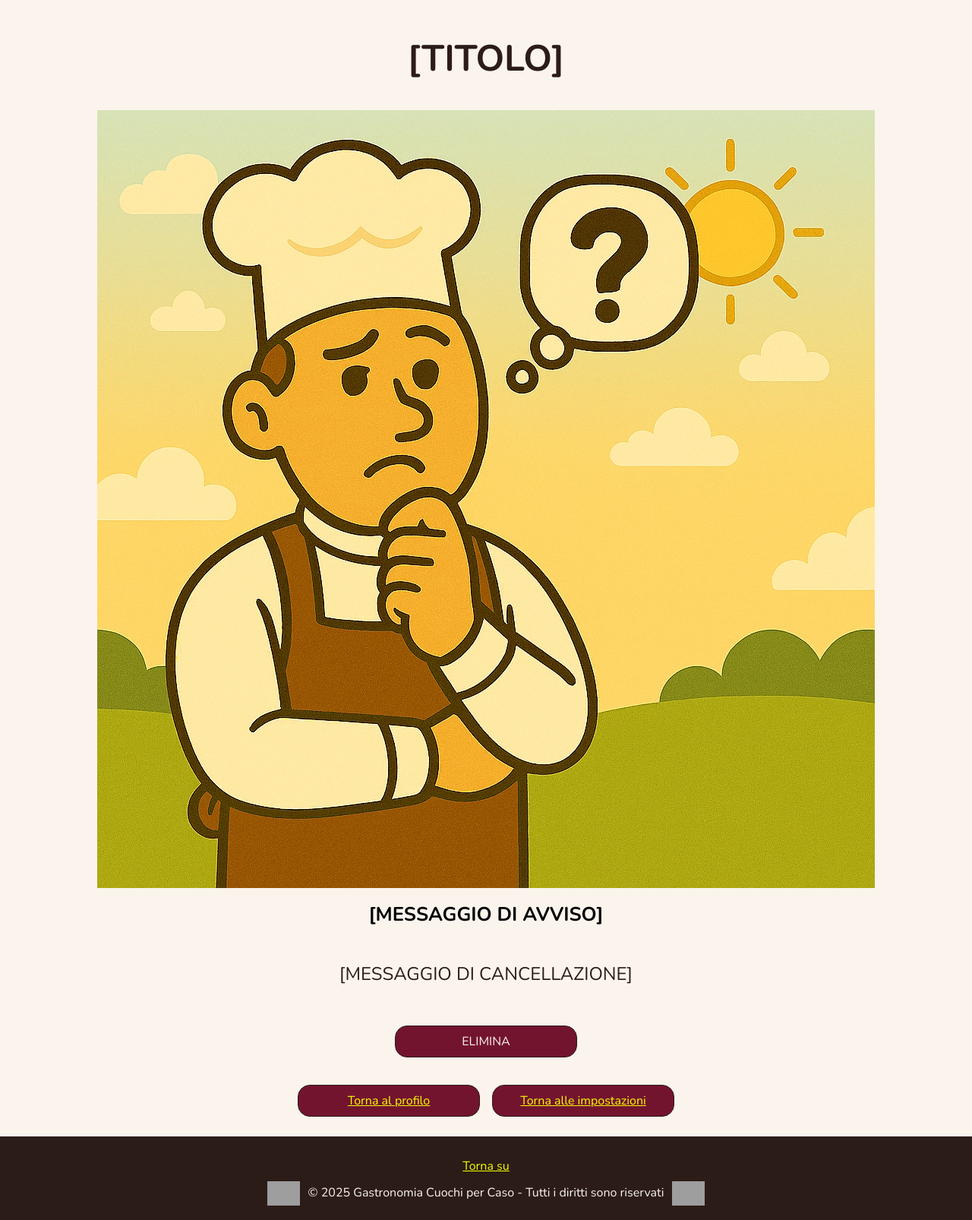
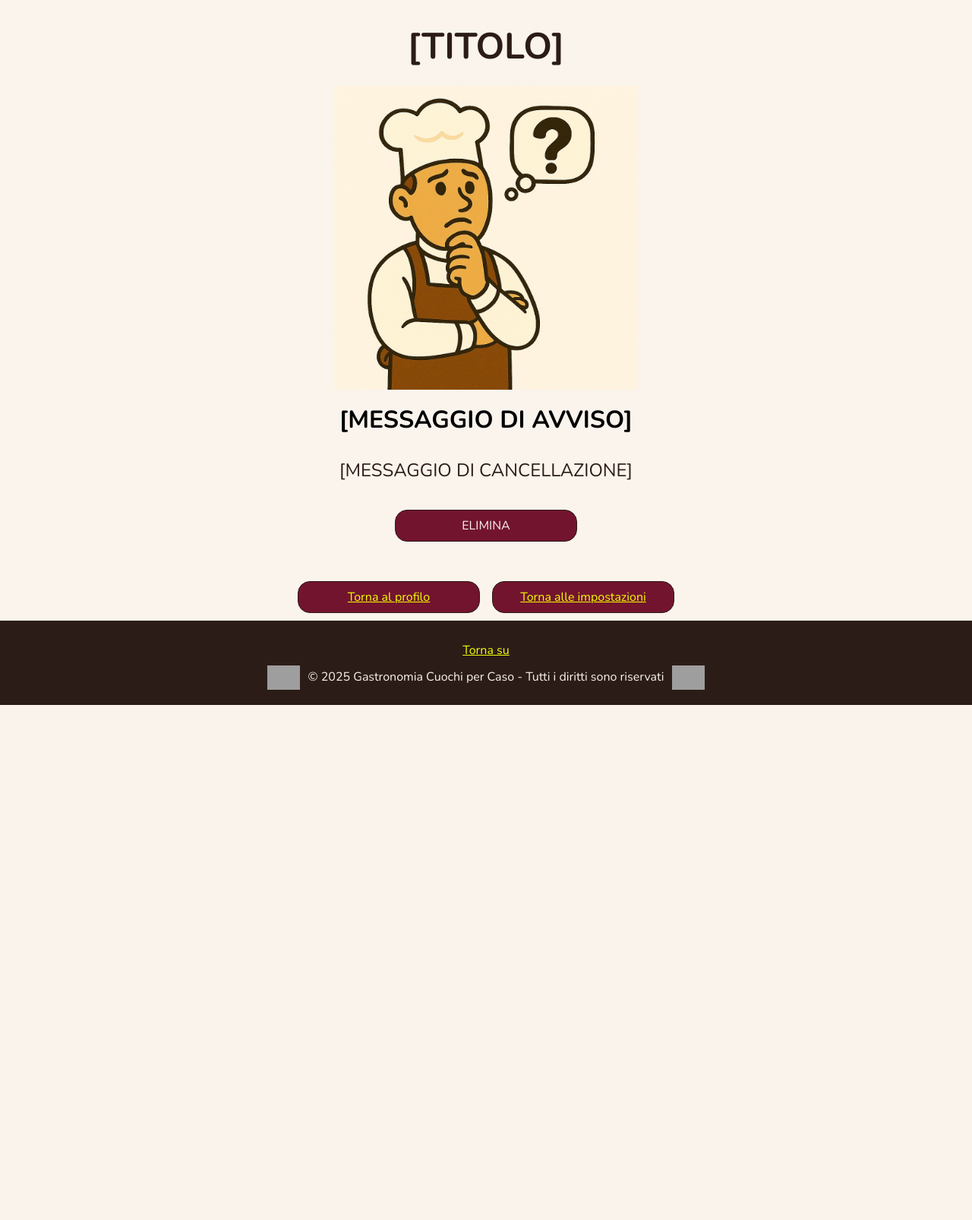
Before and after one commit to GabryMagno/Gastronomy, a PHP site: page /gastronomia/html/conferma-scelta.html in a window 1280 px wide. Shown: the part 118-1724 px from the top of the page at 76% size. After the commit the page ends 1046 px from the top, so only its background shows below. Run offline with PHP 8.4, Linux system fonts and the light colour scheme; grey boxes are pictures that could not be loaded.

Commit message:
Aggiornata conferma-scelta

```diff
--- a/sito/assets/css/desktop.css
+++ b/sito/assets/css/desktop.css
@@ -2399,28 +2399,69 @@ a#pin-comment{
 
 /*
     =================================================================
-            PAGINE AUSILIARIE(CONFERMA-SCELTA E RINGRAZIAMENTI
+            PAGINE AUSILIARIE (CONFERMA-SCELTA E RINGRAZIAMENTI)
     =================================================================
 */
-
-div#return,
-div#information-delete{
-    display: flex;
-    gap: 1em;
-    justify-content: center;
-    align-items: center;
-    margin: 1em 0;
-}
-
-div#information-delete h3{
+#confirm-section h3{
     color: var(--txtcolor);
-
+}
+
+.ringraziamento h4{
+    color: var(--hintsuccess);
+}
+
+
+#confirm-section h3,
+.ringraziamento h3{
     text-align: center;
     font-weight: bold;
     font-size: 3em;
     padding-top: 0.2em;
 }
 
+#confirm-section h4,
+.ringraziamento h4{
+    text-align: center;
+    font-weight: bold;
+    font-size: 2em;
+
+    margin: 1rem;
+}
+
+div#information-delete{
+    flex-direction: column;
+}
+
+div#button-return a{
+    width: 15em;
+}
+
+form#delete-choice{
+    display: flex;
+    justify-content: center;
+    align-items: center;
+    margin-bottom: 2em;
+}
+
+form#delete-choice button{
+    width: 15em;
+}
+
+/*
+    ===============================
+        PAGINA RINGRAZIAMENTO
+    ===============================
+*/
+
+.ringraziamento h3{
+    color: var(--hintsuccess);
+
+    text-align: center;
+    font-weight: bold;
+    font-size: 3em;
+    padding-top: 0.2em;
+}
+
 .ringraziamento h4{
     color: var(--hintsuccess);
 
@@ -2431,32 +2472,14 @@ div#information-delete h3{
     margin: 1rem;
 }
 
-div#information-delete{
-    flex-direction: column;
-}
-
-div#return a{
-    width: 15em;
-}
-
-form#delete-choice{
-    display: flex;
-    justify-content: center;
-    align-items: center;
-}
-
-form#delete-choice button{
-    width: 15em;
-}
-
 /*
     ===============================
-        PAGINA RINGRAZIAMENTO
+            PAGINE ERRORI
     ===============================
 */
 
-.ringraziamento h3{
-    color: var(--hintsuccess);
+.error_main h3{
+    color: var(--errorcolor);
 
     text-align: center;
     font-weight: bold;
@@ -2464,31 +2487,6 @@ form#delete-choice button{
     padding-top: 0.2em;
 }
 
-.ringraziamento h4{
-    color: var(--hintsuccess);
-
-    text-align: center;
-    font-weight: bold;
-    font-size: 2em;
-
-    margin: 1rem;
-}
-
-/*
-    ===============================
-            PAGINE ERRORI
-    ===============================
-*/
-
-.error_main h3{
-    color: var(--errorcolor);
-
-    text-align: center;
-    font-weight: bold;
-    font-size: 3em;
-    padding-top: 0.2em;
-}
-
 .error_main h4{
     color: var(--errorcolor);
 
@@ -2500,7 +2498,8 @@ form#delete-choice button{
 }
 
 .error_main img,
-.ringraziamento img{
+.ringraziamento img,
+#confirm-section img{
     display: block;
     margin: 0 auto;
 
--- a/sito/html/conferma-scelta.html
+++ b/sito/html/conferma-scelta.html
@@ -65,21 +65,23 @@
         </header>
 
         <main>
-            <div id="information-delete">
+            <section id="confirm-section">
                 <h3>[TITOLO]</h3>
-
                 <img src="assets/img/conferma.webp" alt="Chef pensieroso con punto di domanda in fumetto su sfondo soleggiato.">
 
                 <h4>[MESSAGGIO DI AVVISO]</h4>
                 <p id="delete-choice-warning">[MESSAGGIO DI CANCELLAZIONE]</p>
-            </div>
+
                 <form action="conferma-scelta.php" method="get" id="delete-choice">
                     <button id="definitive-delete" class="bottoni-rossi" name=[DELETE] value="true">ELIMINA</button>
                 </form>
-            <div id="return">
+
+                <div class="button-container" id="button-return">
                     <a href="user-profile.php" class="bottoni-link">Torna al profilo</a>
                     <a href="user-settings.php" class="bottoni-link">Torna alle impostazioni</a>
                 </div>
+
+            </section>
 
         </main>
         <footer>
```
Also changed, not shown: sito/conferma-scelta.php (+11 -11 lines), sito/assets/img/conferma.webp. Lines whose indentation alone changed are shown as unchanged.
